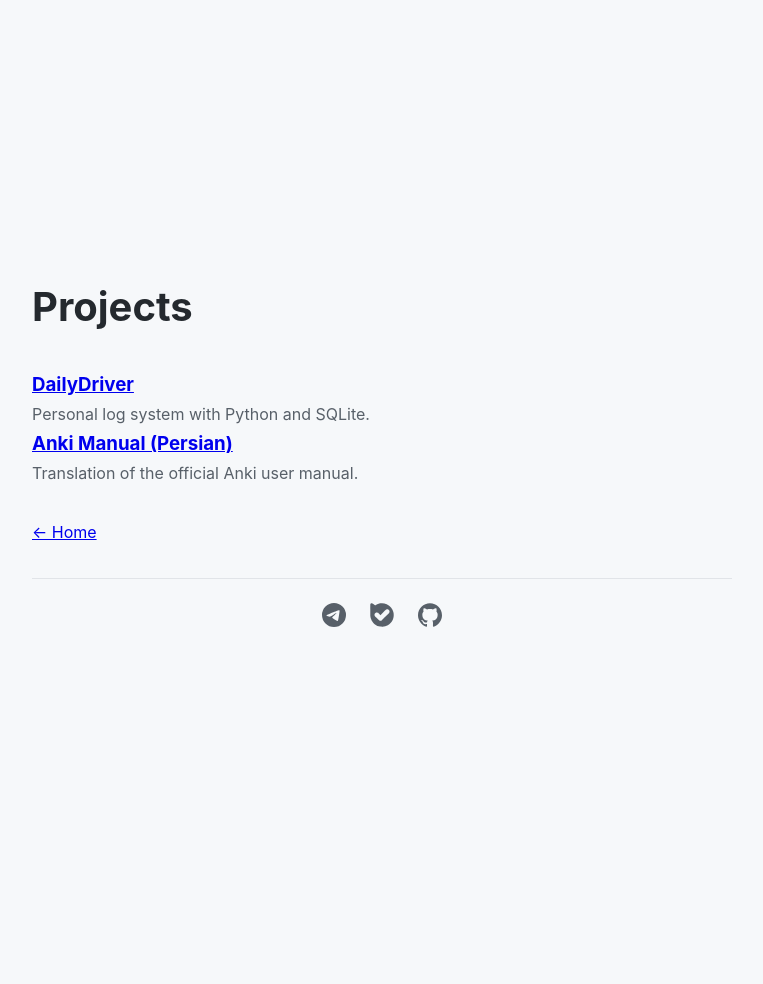
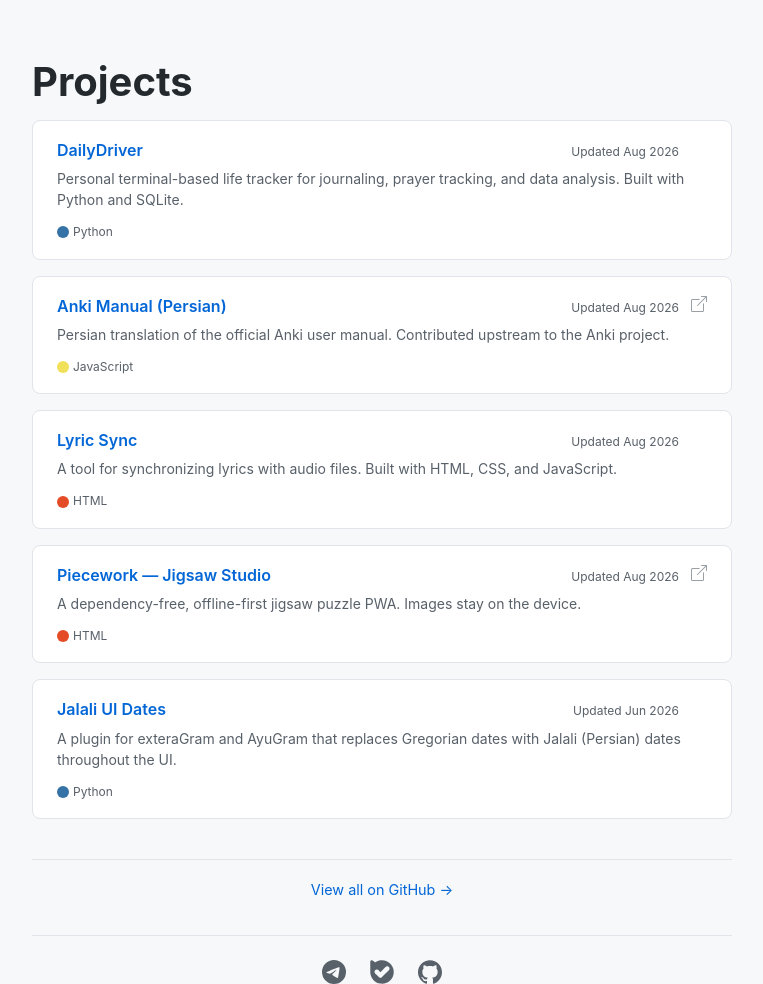
Before and after one commit to MSadraShakouri/msadrashakouri.github.io, a Jekyll site: the page built from projects.md, in a window 1280 px wide. Shown: the whole page, without its empty margins (258-1021 px from the left). Built offline with Jekyll 4.4.1, drawn with Linux system fonts in a browser that asks for light colours; a style sheet for code colours, icons or effects is not loaded; before the commit the page ends 900 px from its top, so only the background shows below that.

Commit message:
feat(projects): implement GitHub-style repo cards with static data
- Add _data/projects.yml for project metadata (name, description, language, date, links)
- Add assets/projects.css for repo card styling (GitHub-inspired design)
- Update projects.md to render cards using Jekyll's data file
- Add site_url support with external link icon in card corner
- Include language color dots for Python, JavaScript, HTML
- Display month/year dates without requiring daily updates

```diff
--- /dev/null
+++ b/_data/projects.yml
@@ -0,0 +1,39 @@
+- name: DailyDriver
+  description: Personal terminal-based life tracker for journaling, prayer tracking, and data analysis. Built with Python and SQLite.
+  language: Python
+  language_color: "#3572A5"
+  updated: 2026-08
+  url: https://github.com/MSadraShakouri/DailyDriver
+  site_url:
+
+- name: Anki Manual (Persian)
+  description: Persian translation of the official Anki user manual. Contributed upstream to the Anki project.
+  language: JavaScript
+  language_color: "#f1e05a"
+  updated: 2026-08
+  url: https://github.com/MSadraShakouri/anki-manual
+  site_url: https://msadrashakouri.github.io/anki-manual
+
+- name: Lyric Sync
+  description: A tool for synchronizing lyrics with audio files. Built with HTML, CSS, and JavaScript.
+  language: HTML
+  language_color: "#e34c26"
+  updated: 2026-08
+  url: https://github.com/MSadraShakouri/lyric-sync
+  site_url:
+
+- name: Piecework — Jigsaw Studio
+  description: A dependency-free, offline-first jigsaw puzzle PWA. Images stay on the device.
+  language: HTML
+  language_color: "#e34c26"
+  updated: 2026-08
+  url: https://github.com/MSadraShakouri/piecework
+  site_url: https://msadrashakouri.github.io/piecework
+
+- name: Jalali UI Dates
+  description: A plugin for exteraGram and AyuGram that replaces Gregorian dates with Jalali (Persian) dates throughout the UI.
+  language: Python
+  language_color: "#3572A5"
+  updated: 2026-06
+  url: https://github.com/MSadraShakouri/Jalali-UI-Dates
+  site_url:
--- a/_layouts/default.html
+++ b/_layouts/default.html
@@ -6,6 +6,7 @@
     <title>{{ page.title }} | Mohammad Sadra Shakouri</title>
     <link href="https://fontcdn.ir/woff2/vazir.css" rel="stylesheet">
     <link rel="stylesheet" href="{{ '/assets/style.css' | relative_url }}">
+    <link rel="stylesheet" href="{{ '/assets/projects.css' | relative_url }}">
 </head>
 <body>
     <div class="container">
--- /dev/null
+++ b/assets/projects.css
@@ -0,0 +1,138 @@
+/* --- Repo Cards --- */
+.repo-card {
+    border: 1px solid #e1e4e8;
+    border-radius: 8px;
+    padding: 1rem 1.5rem;
+    margin-bottom: 1rem;
+    background: #ffffff;
+    transition: border-color 0.15s ease-in-out;
+    position: relative;
+}
+
+.repo-card:hover {
+    border-color: #0366d6;
+}
+
+/* --- Site Link Icon (Top-Right Corner) --- */
+.site-link {
+    position: absolute;
+    top: 1rem;
+    right: 1.5rem;
+    color: #586069;
+    opacity: 0.6;
+    transition: opacity 0.15s ease, color 0.15s ease;
+    text-decoration: none;
+}
+
+.site-link:hover {
+    color: #0366d6;
+    opacity: 1;
+}
+
+.site-link svg {
+    width: 16px;
+    height: 16px;
+}
+
+/* --- Repo Header --- */
+.repo-header {
+    display: flex;
+    justify-content: space-between;
+    align-items: baseline;
+    flex-wrap: wrap;
+    gap: 0.5rem;
+    padding-right: 1.75rem;
+}
+
+.repo-header h3 {
+    margin: 0;
+    font-size: 1rem;
+    font-weight: 600;
+}
+
+.repo-header h3 a {
+    color: #0366d6;
+    text-decoration: none;
+}
+
+.repo-header h3 a:hover {
+    text-decoration: underline;
+}
+
+.repo-updated {
+    font-size: 0.75rem;
+    color: #586069;
+    white-space: nowrap;
+}
+
+/* --- Repo Description --- */
+.repo-description {
+    margin: 0.25rem 0 0.75rem 0;
+    font-size: 0.875rem;
+    color: #586069;
+    line-height: 1.5;
+}
+
+/* --- Repo Meta --- */
+.repo-meta {
+    display: flex;
+    align-items: center;
+    gap: 1.5rem;
+    font-size: 0.75rem;
+    color: #586069;
+}
+
+.language {
+    display: flex;
+    align-items: center;
+    gap: 0.25rem;
+}
+
+.language-dot {
+    display: inline-block;
+    width: 12px;
+    height: 12px;
+    border-radius: 50%;
+    flex-shrink: 0;
+}
+
+/* --- Repo Footer --- */
+.repo-footer {
+    margin-top: 1.5rem;
+    padding-top: 1rem;
+    border-top: 1px solid #e1e4e8;
+    text-align: center;
+}
+
+.repo-footer a {
+    color: #0366d6;
+    text-decoration: none;
+    font-size: 0.9rem;
+}
+
+.repo-footer a:hover {
+    text-decoration: underline;
+}
+
+/* --- Mobile --- */
+@media (max-width: 640px) {
+    .repo-header {
+        flex-direction: column;
+        align-items: flex-start;
+        gap: 0.25rem;
+        padding-right: 1.75rem;
+    }
+
+    .repo-updated {
+        white-space: normal;
+    }
+
+    .repo-card {
+        padding: 0.75rem 1rem;
+    }
+
+    .site-link {
+        top: 0.75rem;
+        right: 1rem;
+    }
+}
--- a/projects.md
+++ b/projects.md
@@ -5,14 +5,32 @@
 
 <h1>Projects</h1>
 
-<div style="text-align: left; margin-top: 1.5rem;">
-    <h3><a href="https://github.com/MSadraShakouri/DailyDriver" target="_blank">DailyDriver</a></h3>
-    <p style="color: #586069;">Personal log system with Python and SQLite.</p>
+{% for repo in site.data.projects %}
+<div class="repo-card">
+    {% if repo.site_url %}
+    <a href="{{ repo.site_url }}" target="_blank" class="site-link" aria-label="Visit site">
+        <svg xmlns="http://www.w3.org/2000/svg" width="16" height="16" fill="currentColor" viewBox="0 0 16 16">
+            <path fill-rule="evenodd" d="M8.636 3.5a.5.5 0 0 0-.5-.5H1.5A1.5 1.5 0 0 0 0 4.5v10A1.5 1.5 0 0 0 1.5 16h10a1.5 1.5 0 0 0 1.5-1.5V7.864a.5.5 0 0 0-1 0V14.5a.5.5 0 0 1-.5.5h-10a.5.5 0 0 1-.5-.5v-10a.5.5 0 0 1 .5-.5h6.636a.5.5 0 0 0 .5-.5"/>
+            <path fill-rule="evenodd" d="M16 .5a.5.5 0 0 0-.5-.5h-5a.5.5 0 0 0 0 1h3.793L6.146 9.146a.5.5 0 1 0 .708.708L15 1.707V5.5a.5.5 0 0 0 1 0z"/>
+        </svg>
+    </a>
+    {% endif %}
+    <div class="repo-header">
+        <h3>
+            <a href="{{ repo.url }}" target="_blank">{{ repo.name }}</a>
+        </h3>
+        <span class="repo-updated">Updated {{ repo.updated | append: "-01" | date: "%b %Y" }}</span>
+    </div>
+    <p class="repo-description">{{ repo.description }}</p>
+    <div class="repo-meta">
+        <span class="language">
+            <span class="language-dot" style="background-color: {{ repo.language_color }};"></span>
+            {{ repo.language }}
+        </span>
+    </div>
+</div>
+{% endfor %}
 
-    <h3><a href="https://github.com/MSadraShakouri/anki-manual" target="_blank">Anki Manual (Persian)</a></h3>
-    <p style="color: #586069;">Translation of the official Anki user manual.</p>
+<div class="repo-footer">
+    <a href="https://github.com/MSadraShakouri?tab=repositories" target="_blank">View all on GitHub →</a>
 </div>
-
-<div style="margin-top: 2rem;">
-    <a href="/">← Home</a>
-</div>
```
